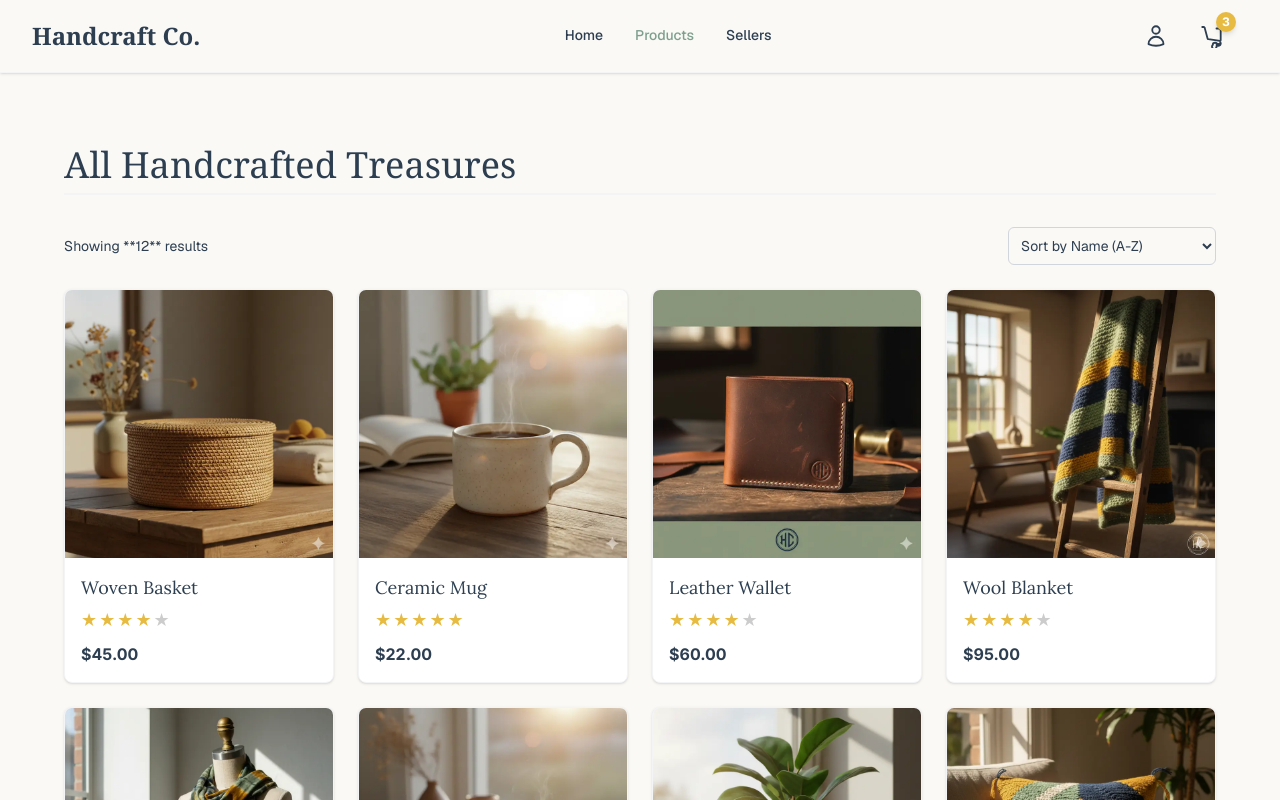
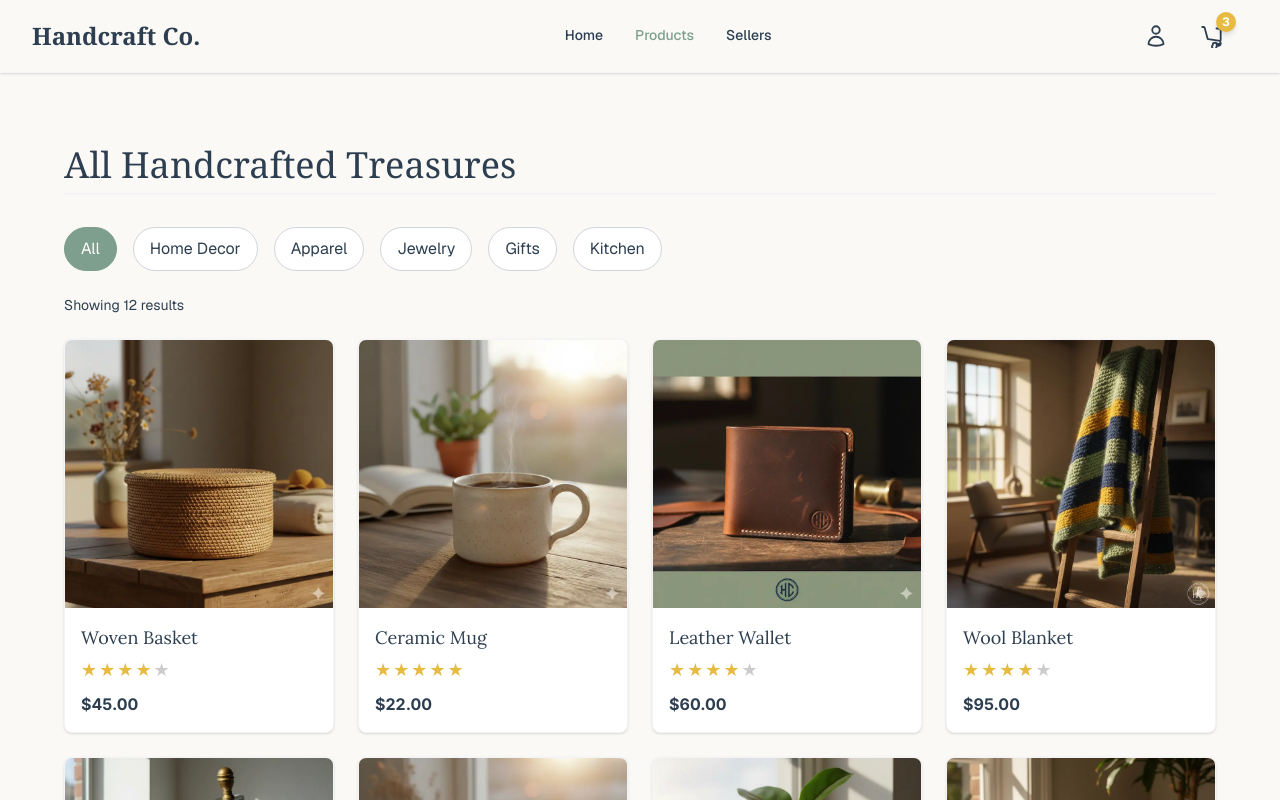
Before and after one commit to RBennyjay/wdd430-t5v2-project, a Next.js app: page /home/products in a window 1280 px wide. Shown: the top 800 px of the page. Built offline with nearby package versions, Linux system fonts and the light colour scheme.

Commit message:
fixed filtering on product page

```diff
--- a/app/home/page.tsx
+++ b/app/home/page.tsx
@@ -87,9 +87,9 @@ export default async function Page() {
 </section>
 
             {/* Category Tiles (Placeholder for later implementation) */}
-            <section className="mb-12">
+            {/* <section className="mb-12">
                 <h2 className="text-3xl font-serif text-[#2C3E50] mb-6">Shop by Category</h2>
-                {/* Responsive 12-column grid layout applied here */}
+
                 <div className="grid grid-cols-2 md:grid-cols-4 gap-4">
                     <div className="aspect-square bg-gray-300 flex items-center justify-center rounded-lg">
                         <p className="text-xl font-sans text-white text-center">Home Decor</p>
@@ -104,7 +104,23 @@ export default async function Page() {
                         <p className="text-xl font-sans text-white text-center">Gifts</p>
                     </div>
                 </div>
-            </section>
+            </section> */}
+
+            <section className="mb-12">
+  <h2 className="text-3xl font-serif text-[#2C3E50] mb-6">Shop by Category</h2>
+  <div className="grid grid-cols-2 md:grid-cols-4 gap-4">
+    {['Home Decor', 'Jewelry', 'Apparel', 'Gifts'].map((category) => (
+      <a
+        key={category}
+        href={`/home/products?category=${encodeURIComponent(category)}`}
+        className="aspect-square bg-gray-300 flex items-center justify-center rounded-lg hover:bg-gray-400 transition-colors"
+      >
+        <p className="text-xl font-sans text-white text-center">{category}</p>
+      </a>
+    ))}
+  </div>
+</section>
+
 
             {/* Artisan Story Block */}
             <section className="bg-white p-8 md:p-12 border border-gray-100 rounded-lg shadow-md">
--- a/app/home/products/page.tsx
+++ b/app/home/products/page.tsx
@@ -1,94 +1,109 @@
 // app/home/products/page.tsx
+"use client"; // Required for useState
 
+import React from 'react';
 import Link from 'next/link';
-// Import Product type from the central definitions file
 import { Product } from '@/app/lib/definitions';
 import ProductCard from '@/app/ui/products/product-card';
 
-// --- MOCK DATA (Ensure the image paths point to your files in /public/images/products/) ---
+// --- MOCK DATA (Add category field) ---
 const allProducts: Product[] = [
-    // Updated mock data to align with the full Product type
     {
         id: 1, name: 'Woven Basket', price: 45.00, rating: 4.5, reviewCount: 42,
         image: '/images/products/basket.webp', link: '/home/products/1',
         description: 'Sturdy, handwoven river reeds basket.',
         sellerName: 'Willow & Weave', sellerId: 101,
+        category: 'Home Decor',
     },
     {
         id: 2, name: 'Ceramic Mug', price: 22.00, rating: 5.0, reviewCount: 88,
         image: '/images/products/mug.webp', link: '/home/products/2',
         description: 'Hand-thrown sage green ceramic mug.',
         sellerName: 'Clay & Kiln', sellerId: 102,
+        category: 'Kitchen',
     },
     {
         id: 3, name: 'Leather Wallet', price: 60.00, rating: 4.2, reviewCount: 15,
         image: '/images/products/wallet.webp', link: '/home/products/3',
         description: 'Full-grain, hand-stitched leather wallet.',
         sellerName: 'Leatherworks Co.', sellerId: 103,
+        category: 'Apparel',
     },
     {
         id: 4, name: 'Wool Blanket', price: 95.00, rating: 4.8, reviewCount: 65,
         image: '/images/products/blanket.webp', link: '/home/products/4',
         description: 'Icelandic wool herringbone pattern blanket.',
         sellerName: 'Fiber Guild', sellerId: 104,
+        category: 'Home Decor',
     },
     {
         id: 5, name: 'Hand-dyed Scarf', price: 35.00, rating: 4.0, reviewCount: 10,
         image: '/images/products/scarf.webp', link: '/home/products/5',
         description: 'Silk-cotton blend scarf with shibori tie-dye.',
         sellerName: 'Indigo Dreams', sellerId: 105,
+        category: 'Apparel',
     },
     {
         id: 6, name: 'Wooden Coaster Set', price: 28.00, rating: 4.7, reviewCount: 30,
         image: '/images/products/coaster.webp', link: '/home/products/6',
         description: 'Set of four Acacia wood coasters.',
         sellerName: 'Wood & Grain', sellerId: 106,
+        category: 'Home Decor',
     },
     {
         id: 7, name: 'Terracotta Planter', price: 55.00, rating: 4.9, reviewCount: 22,
         image: '/images/products/planter.webp', link: '/home/products/7',
         description: 'Oversized terracotta planter with antique wash.',
         sellerName: 'The Plant Pot Co.', sellerId: 107,
+        category: 'Home Decor',
     },
     {
         id: 8, name: 'Embroidered Cushion', price: 40.00, rating: 4.3, reviewCount: 18,
         image: '/images/products/cushion.webp', link: '/home/products/8',
         description: 'Linen cushion with intricate floral embroidery.',
         sellerName: 'Textile Art', sellerId: 108,
+        category: 'Home Decor',
     },
     {
         id: 9, name: 'Brass Candlestick', price: 75.00, rating: 4.6, reviewCount: 9,
         image: '/images/products/candlestick.webp', link: '/home/products/9',
         description: 'Classic, weighty brass candlestick holder.',
         sellerName: 'Found Vintage', sellerId: 109,
+        category: 'Home Decor',
     },
     {
         id: 10, name: 'Artisan Soap Bar', price: 12.00, rating: 5.0, reviewCount: 45,
-        image: '/images/products/soap.webp', link: '/home/products/10', // Ensure extension matches your file
+        image: '/images/products/soap.webp', link: '/home/products/10',
         description: 'Cold-pressed soap made with essential oils.',
         sellerName: 'The Soap Shop', sellerId: 110,
+        category: 'Gifts',
     },
     {
         id: 11, name: 'Minimalist Clock', price: 110.00, rating: 4.1, reviewCount: 12,
         image: '/images/products/clock.webp', link: '/home/products/11',
         description: 'Silent wall clock with wood bezel.',
         sellerName: 'Timeless Goods', sellerId: 111,
+        category: 'Home Decor',
     },
     {
         id: 12, name: 'Copper Kettle', price: 130.00, rating: 4.8, reviewCount: 38,
         image: '/images/products/kettle.webp', link: '/home/products/12',
         description: 'Stove-top safe copper kettle with hammered finish.',
         sellerName: 'Copper Craft', sellerId: 112,
+        category: 'Kitchen',
     },
 ];
-// --------------------------------------------------------------------------
-// --------------------------------------------------------------------------
+
+// --- CATEGORY LIST ---
+const categories = ['All', 'Home Decor', 'Apparel', 'Jewelry', 'Gifts', 'Kitchen'];
 
 export default function ProductsPage() {
-    // 1. All product listings - sorted by users (Placeholder for sorting controls)
-    // NOTE: In a real app, 'allProducts' would be dynamically fetched and 'sortedProducts'
-    // would be handled by React state (useState) and sorting logic based on user selection.
-    const sortedProducts = allProducts;
+    const [selectedCategory, setSelectedCategory] = React.useState('All');
+
+    // Filter products by category
+    const filteredProducts = allProducts.filter(
+        (product) => selectedCategory === 'All' || product.category === selectedCategory
+    );
 
     return (
         <div className="max-w-7xl mx-auto px-4 md:px-8 py-10">
@@ -97,29 +112,31 @@ export default function ProductsPage() {
                 All Handcrafted Treasures
             </h1>
 
-            {/* Sorting and Filtering Area (Recommended for user-driven sorting) */}
-            <div className="flex justify-between items-center mb-6">
-                <p className="text-sm font-body text-[#2C3E50]">
-                    Showing **{sortedProducts.length}** results
-                </p>
-
-                {/* Placeholder for 'Sort By' dropdown */}
-                <select
-                    aria-label="Sort products by"
-                    className="p-2 border border-gray-300 rounded-md text-sm focus:ring-2 focus:ring-[#7E9F8E] focus:border-[#7E9F8E]"
-                >
-                    <option value="name">Sort by Name (A-Z)</option>
-                    <option value="price-asc">Sort by Price (Low to High)</option>
-                    <option value="rating">Sort by Rating</option>
-                    <option value="newest">Sort by Newest</option>
-                </select>
+            {/* Category Filter Buttons */}
+            <div className="flex flex-wrap gap-4 mb-6">
+                {categories.map((cat) => (
+                    <button
+                        key={cat}
+                        onClick={() => setSelectedCategory(cat)}
+                        className={`px-4 py-2 rounded-full border transition-colors ${
+                            selectedCategory === cat
+                                ? 'bg-[#7E9F8E] text-white border-[#7E9F8E]'
+                                : 'bg-white text-[#2C3E50] border-gray-300 hover:bg-gray-100'
+                        }`}
+                    >
+                        {cat}
+                    </button>
+                ))}
             </div>
 
-                 {/* 2. Responsive Product Grid */}
-            {/* Grid settings: 2 columns on mobile, 3 columns on medium screens, 4 columns on large screens */}
+            {/* Showing results */}
+            <p className="text-sm font-body text-[#2C3E50] mb-6">
+                Showing {filteredProducts.length} results
+            </p>
+
+            {/* Product Grid */}
             <section className="grid grid-cols-2 md:grid-cols-3 lg:grid-cols-4 gap-6">
-                {sortedProducts.map((product) => (
-                    // 3. Renders a ProductCard for each item, including the link
+                {filteredProducts.map((product) => (
                     <ProductCard key={product.id} product={product} />
                 ))}
             </section>
--- a/app/lib/definitions.ts
+++ b/app/lib/definitions.ts
@@ -11,4 +11,5 @@ export type Product = {
     sellerName: string;
     sellerId: number;
     reviewCount: number;
+    category: string;
 };
```
